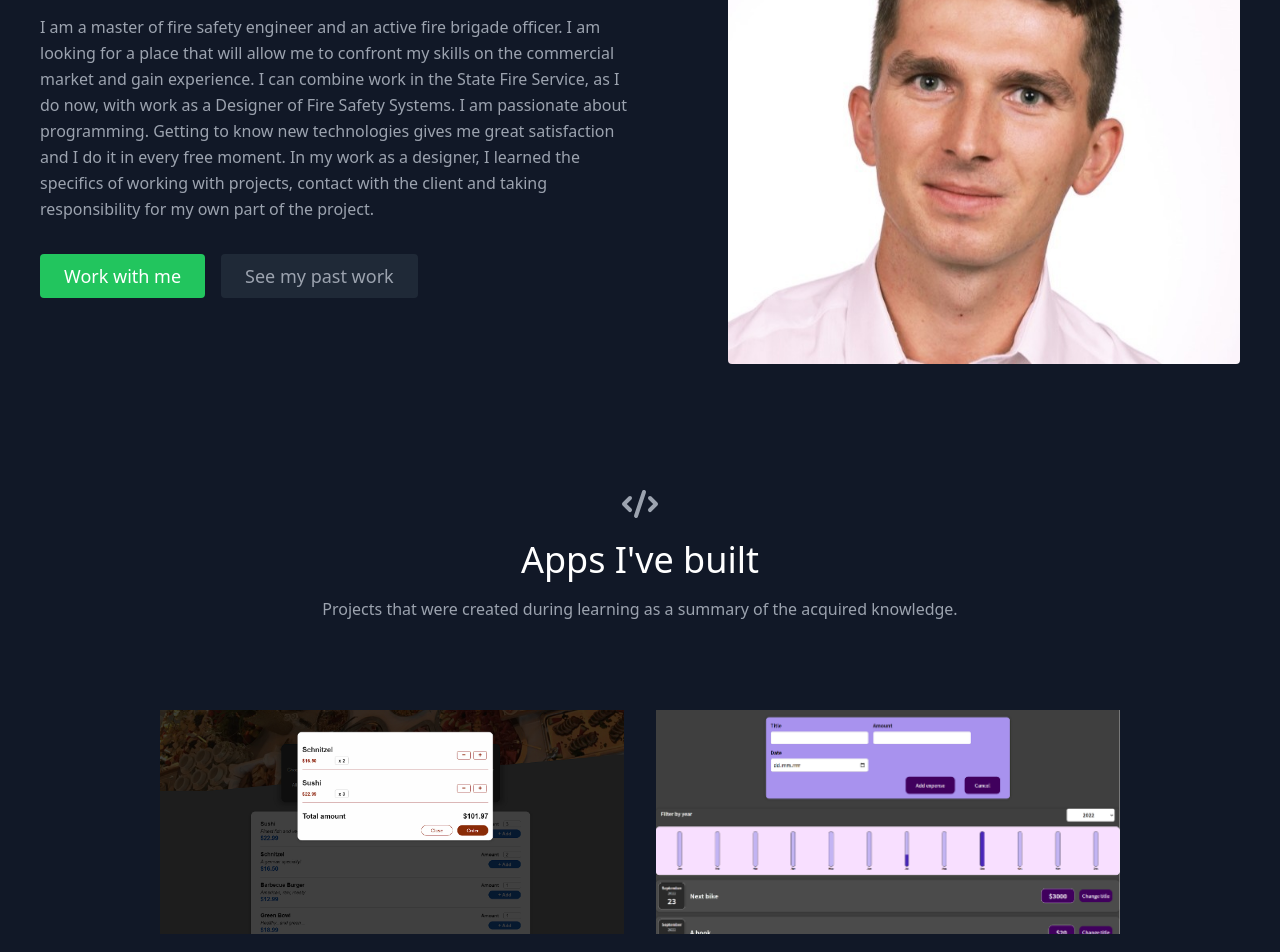
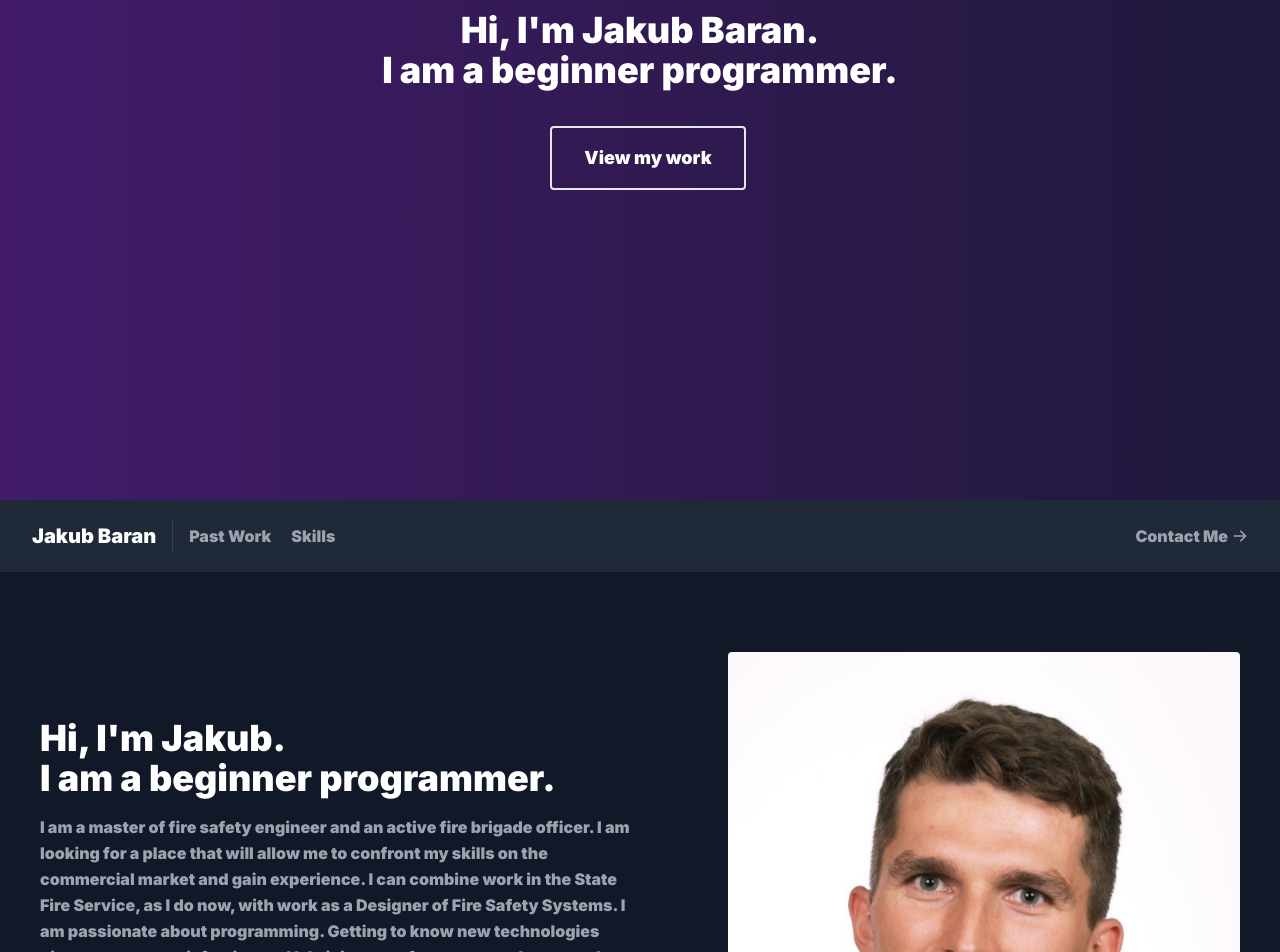
Before and after one commit to baranero/portfolio-website, a React (Create React App) app: page / in a window 1280 px wide. Shown: the part 300-1252 px from the top of the page. Built offline with nearby package versions, Linux system fonts and the light colour scheme.

Commit message:
add intro page and update data

```diff
--- a/public/index.html
+++ b/public/index.html
@@ -11,6 +11,9 @@
     />
     <link rel="apple-touch-icon" href="%PUBLIC_URL%/logo192.png" />
     <link rel="manifest" href="%PUBLIC_URL%/manifest.json" />
+    <link rel="preconnect" href="https://fonts.googleapis.com" />
+    <link rel="preconnect" href="https://fonts.gstatic.com" crossorigin />
+    <link href="https://fonts.googleapis.com/css2?family=Inter:wght@900&display=swap" rel="stylesheet"/>
     <title>React App</title>
   </head>
   <body>
--- a/src/App.js
+++ b/src/App.js
@@ -1,13 +1,16 @@
 import React from "react";
 import About from "./components/About";
 import Contact from "./components/Contact";
+import Intro from "./components/Intro";
 import Navbar from "./components/Navbar";
 import Projects from "./components/Projects";
 import Skills from "./components/Skills";
 
 function App() {
+
   return (
     <main className="text-gray-400 bg-gray-900 body-font">
+      <Intro/>
       <Navbar />
       <About />
       <Projects />
--- a/src/components/Contact.js
+++ b/src/components/Contact.js
@@ -34,7 +34,7 @@ export default function Contact() {
             style={{ filter: "opacity(0.7)" }}
             src="https://www.google.com/maps/embed?pb=!1m18!1m12!1m3!1d2469.1182544002927!2d18.112176315904595!3d51.76744529947695!2m3!1f0!2f0!3f0!3m2!1i1024!2i768!4f13.1!3m3!1m2!1s0x0%3A0x1b7198a88f88bf0f!2zNTHCsDQ2JzAyLjgiTiAxOMKwMDYnNTEuNyJF!5e0!3m2!1spl!2spl!4v1667409652468!5m2!1spl!2spl"
           />
-          <div className="bg-gray-900 relative flex flex-wrap py-6 rounded shadow-md">
+          <div className="bg-gray-900 relative flex flex-wrap py-6 px-4 rounded shadow-md">
             <div className="lg:w-1/2 px-6">
               <h2 className="title-font font-semibold text-white tracking-widest text-xs">
                 ADDRESS
--- /dev/null
+++ b/src/components/Intro.js
@@ -0,0 +1,32 @@
+const Intro = () => {
+    return (
+        <section id="intro">
+            <div
+            className="
+                w-full
+                h-screen
+                bg-gradient-to-r
+                from-blue-900
+                via-purple-900
+                to-black-900
+                background-animate
+                mx-auto my-auto
+                flex
+                flex-col items-center justify-center text-center
+                ">
+                <h1 className="title-font sm:text-4xl mb-9 font-medium text-white">
+                    Hi, I'm Jakub Baran.
+                    <br /> I am a beginner programmer.
+                </h1>
+                <a
+                href="#about"
+                className="ml-4 inline-flex text-white border-2 py-4 px-8 focus:outline-none hover:bg-gray-700 hover:text-white rounded text-lg">
+                View my work
+                </a>
+            </div>
+
+        </section>
+    )
+}
+
+export default Intro
--- a/src/components/data.js
+++ b/src/components/data.js
@@ -1,4 +1,20 @@
 export const projects = [
+  {
+    title: "Space Web",
+    subtitle: "React Hooks, React Router, Sass",
+    description:
+      "Website design made on the basis of a graphic design. Fully responsive.",
+    image: "./space-web.png",
+    link: "https://baranero.github.io/space-web-react-scss/",
+  },
+  {
+    title: "Fake Lottery",
+    subtitle: "React Hooks i.a. useContext, useReducer, useRef",
+    description:
+      "An application that imitates a lottery website. You can choose your own numbers and add the coupon to the cart.",
+    image: "./fake-lottery.png",
+    link: "https://baranero.github.io/fake-lottery/",
+  },
   {
     title: "Food Order App",
     subtitle: "React Hooks",
@@ -50,4 +66,4 @@ export const projects = [
 ];
 
 
-export const skills = ['HTML5', 'CSS3', 'Tailwind CSS', 'Bootstrap', 'JavaScript ES6', 'React', 'Node.js', 'GIT', 'GitHub', 'API', 'SQL', 'NoSQL']
+export const skills = ['HTML5', 'CSS3', 'SCSS/Saas', 'Tailwind CSS', 'Bootstrap', 'JavaScript', 'React', 'Node.js', 'GIT', 'GitHub', 'API', 'SQL', 'NoSQL']
--- a/src/index.css
+++ b/src/index.css
@@ -1,3 +1,25 @@
 @tailwind base;
 @tailwind components;
 @tailwind utilities;
+
+body {
+    font-family: "Inter", sans-serif;
+  }
+
+  .background-animate {
+    background-size: 400%;
+
+    -webkit-animation: AnimationName 5s ease infinite;
+    -moz-animation: AnimationName 5s ease infinite;
+    animation: AnimationName 5s ease infinite;
+  }
+
+  @keyframes AnimationName {
+    0%,
+    100% {
+      background-position: 0% 50%;
+    }
+    50% {
+      background-position: 100% 50%;
+    }
+  }
```
Also changed, not shown: public/fake-lottery.PNG (added), public/space-web.PNG (added).
